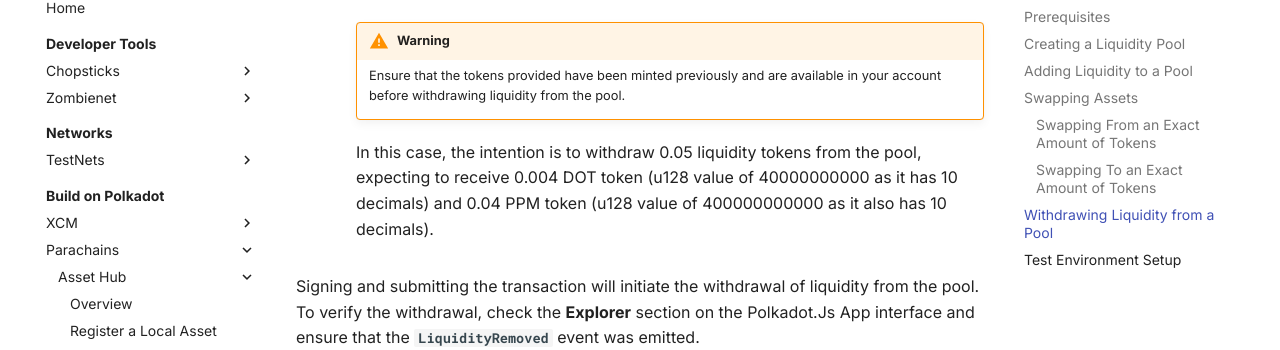
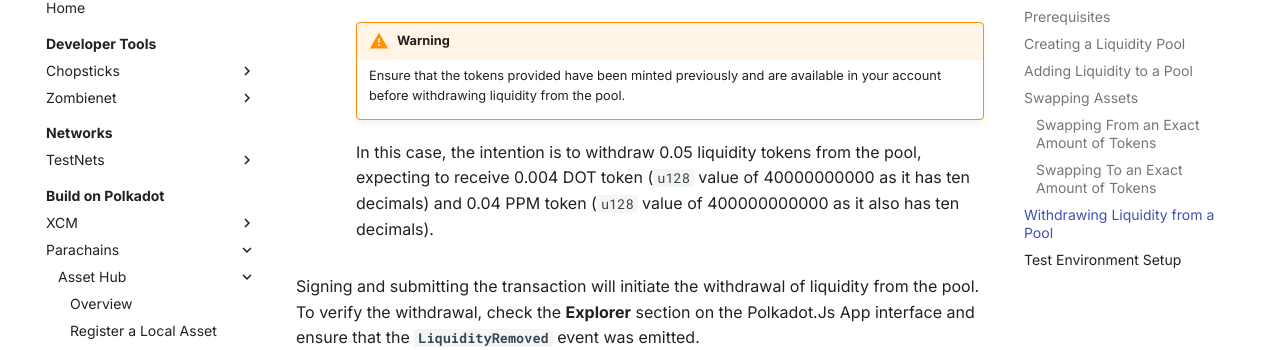
Before and after one commit to papermoonio/polkadot-ecosystem-docs-draft, an MkDocs documentation site: the page built from docs/build-on-polkadot/parachains/asset-hub/asset-conversion.md, in a window 1280 px wide and 900 px high, scrolled down 20147 px. Shown: the part 118-468 px from the top of the window. Built offline with MkDocs 1.6.1 and Material for MkDocs 9.7.7, drawn with Linux system fonts in a browser that asks for light colours.

Commit message:
Update docs/build-on-polkadot/parachains/asset-hub/asset-conversion.md
Co-authored-by: Dawn Kelly <83190195+dawnkelly09@users.noreply.github.com>

```diff
--- a/docs/build-on-polkadot/parachains/asset-hub/asset-conversion.md
+++ b/docs/build-on-polkadot/parachains/asset-hub/asset-conversion.md
@@ -298,7 +298,7 @@ To withdraw liquidity from a pool, follow these steps:
         !!! warning
             Ensure that the tokens provided have been minted previously and are available in your account before withdrawing liquidity from the pool.
 
-        In this case, the intention is to withdraw 0.05 liquidity tokens from the pool, expecting to receive 0.004 DOT token (u128 value of 40000000000 as it has 10 decimals) and 0.04 PPM token (u128 value of 400000000000 as it also has 10 decimals).
+        In this case, the intention is to withdraw 0.05 liquidity tokens from the pool, expecting to receive 0.004 DOT token (`u128` value of 40000000000 as it has ten decimals) and 0.04 PPM token (`u128` value of 400000000000 as it also has ten decimals).
 
 Signing and submitting the transaction will initiate the withdrawal of liquidity from the pool. To verify the withdrawal, check the **Explorer** section on the Polkadot.Js App interface and ensure that the **`LiquidityRemoved`** event was emitted.
 
```
